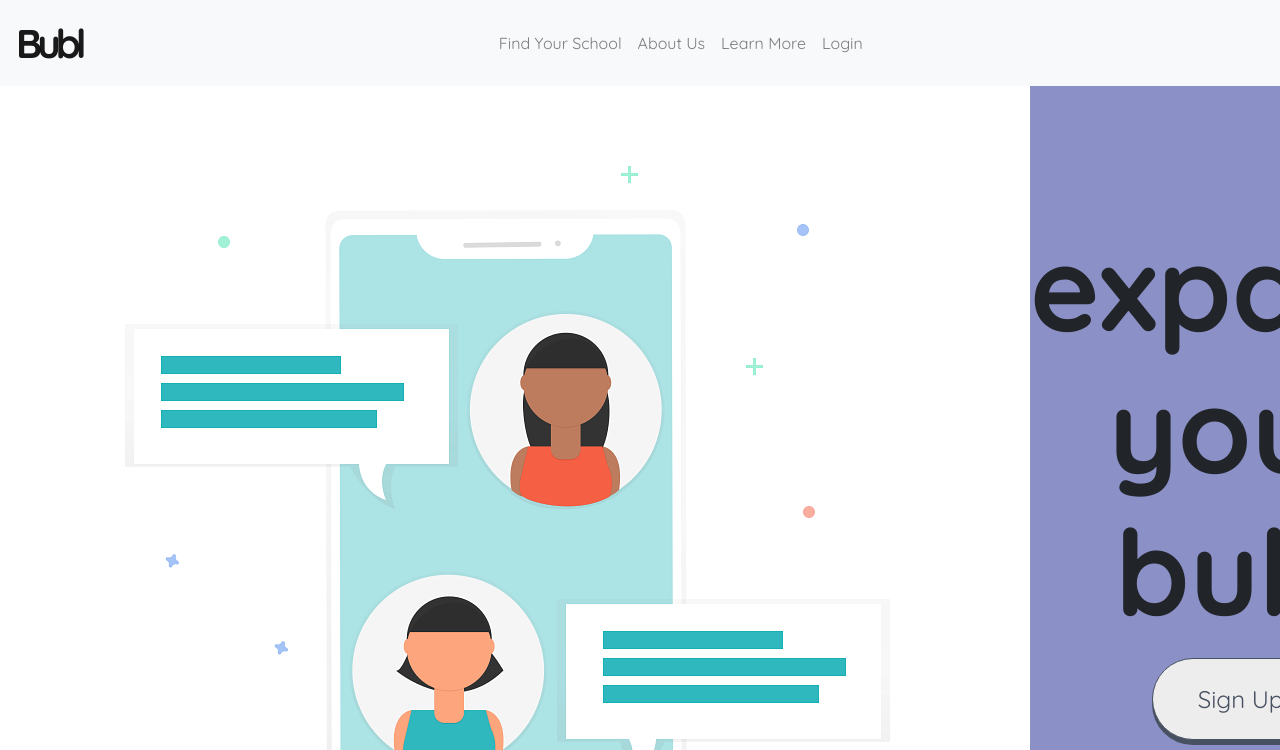
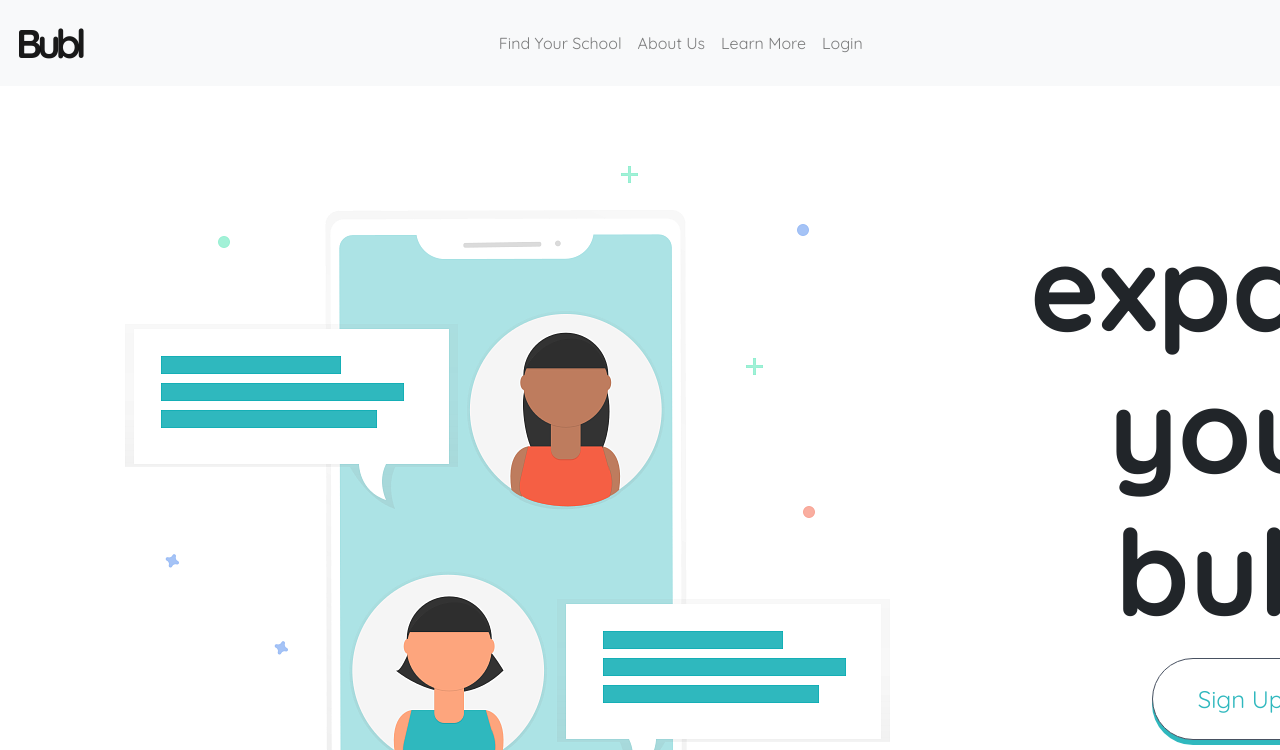
Before and after one commit to bubl-build-week-5-20/landingPageLeilaniSchimmelfennig, a plain HTML site: page index.html in a window 1280 px wide. In both pictures the pointer is over the button "Sign Up". Shown: the top 750 px of the page. Drawn offline with nearby package versions, Linux system fonts and the light colour scheme.

Commit message:
no background color vs color?

```diff
--- a/css/index.css
+++ b/css/index.css
@@ -1,6 +1,6 @@
 body {
     font-family: 'Quicksand', sans-serif;
-    background: #8b90c6;
+    /* background: #8b90c6; */
     /* overflow: hidden; */
 }
 
@@ -67,8 +67,8 @@ button {
     margin-bottom: 3%;
   }
   button:hover {
-    background-color: #ededed;
-    /* color: #2fB8BE; */
+    background-color: #ffffff;
+    color: #2fB8BE;
 }
 
 .followers {
```
